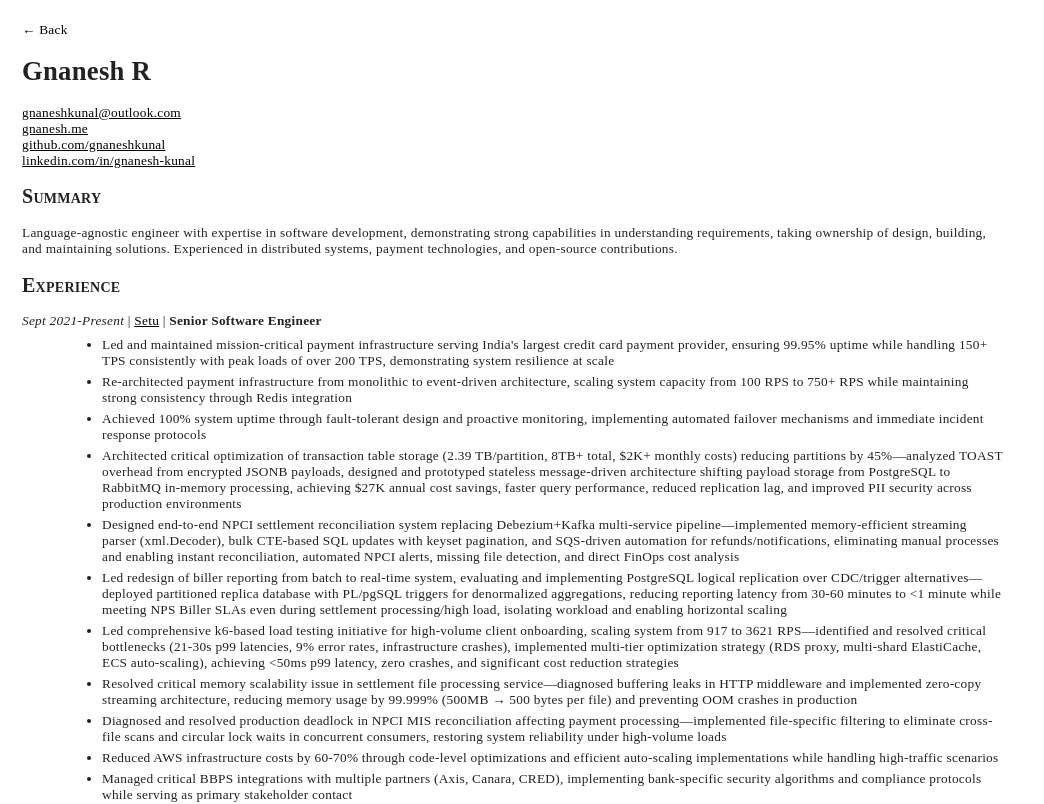
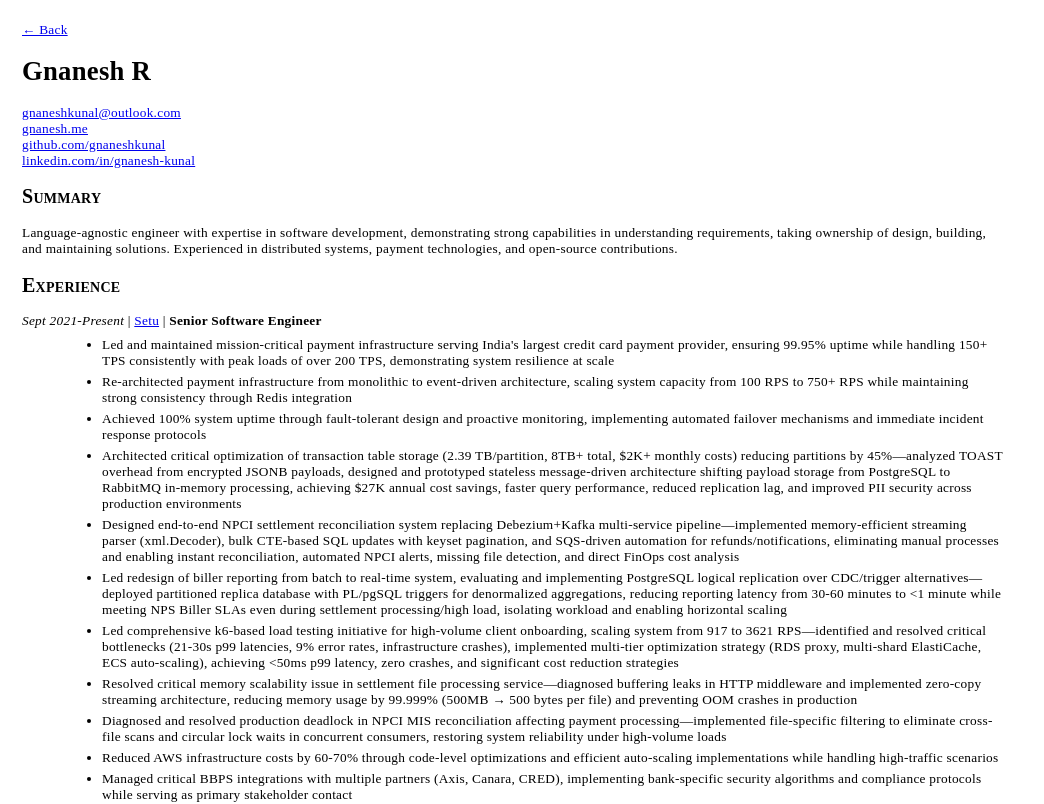
Before and after one commit to GnaneshKunal/gnanesh-blog, a Next.js app: page /resume in a window 1280 px wide. Shown: the top 804 px of the page, without its empty margins (0-1044 px from the left). Built offline with nearby package versions, Linux system fonts and the light colour scheme.

Commit message:
Remove unnecessary stylings

```diff
--- a/app/globals.css
+++ b/app/globals.css
@@ -1,7 +1,4 @@
 body {
-  background: #ffffff;
-  color: #000000;
-  font-family: serif;
   margin: 0;
   padding: 0;
 }
@@ -18,18 +15,3 @@ nav {
   gap: 1.5rem;
   flex-wrap: wrap;
 }
-
-nav a {
-  color: #000000;
-  text-decoration: none;
-  border-bottom: 1px solid transparent;
-}
-
-nav a:hover {
-  border-bottom-color: #000000;
-}
-
-.home-container section a {
-  color: #000000;
-  text-decoration: underline;
-}
--- a/app/resume/styles.css
+++ b/app/resume/styles.css
@@ -1,8 +1,5 @@
 /* Resume screen styles - scoped to avoid affecting other pages */
 .resume-container {
-  /* background-color: #eeeeee; */
-  color: #222222;
-  font-family: serif;
   letter-spacing: 0.02em;
   font-size: 10pt;
   padding: 20px;
@@ -10,31 +7,6 @@
   margin-right: 20%;
   min-height: 100vh;
 }
-
-.contact-info {
-  /* display: flex; */
-  /* gap: 0.5rem; */
-  /* align-items: center; */
-  /* flex-wrap: wrap; */
-  /* margin-bottom: 2rem; */
-}
-
-.contact-info a {
-  color: #000000;
-  text-decoration: underline;
-}
-
-.no-print {
-  /* margin-bottom: 2rem; */
-  display: inline-block;
-  color: #000000;
-  text-decoration: none;
-}
-
-.no-print:hover {
-  text-decoration: underline;
-}
-
 
 .resume-container section h2 {
     font-variant: small-caps;
@@ -57,8 +29,3 @@
 .resume-container section p {
   margin: 0.5rem 0;
 }
-
-.resume-container section a {
-  color: #000000;
-  text-decoration: underline;
-}
```
Also changed, not shown: app/blog/[slug]/styles.css (+4 -24 lines).
